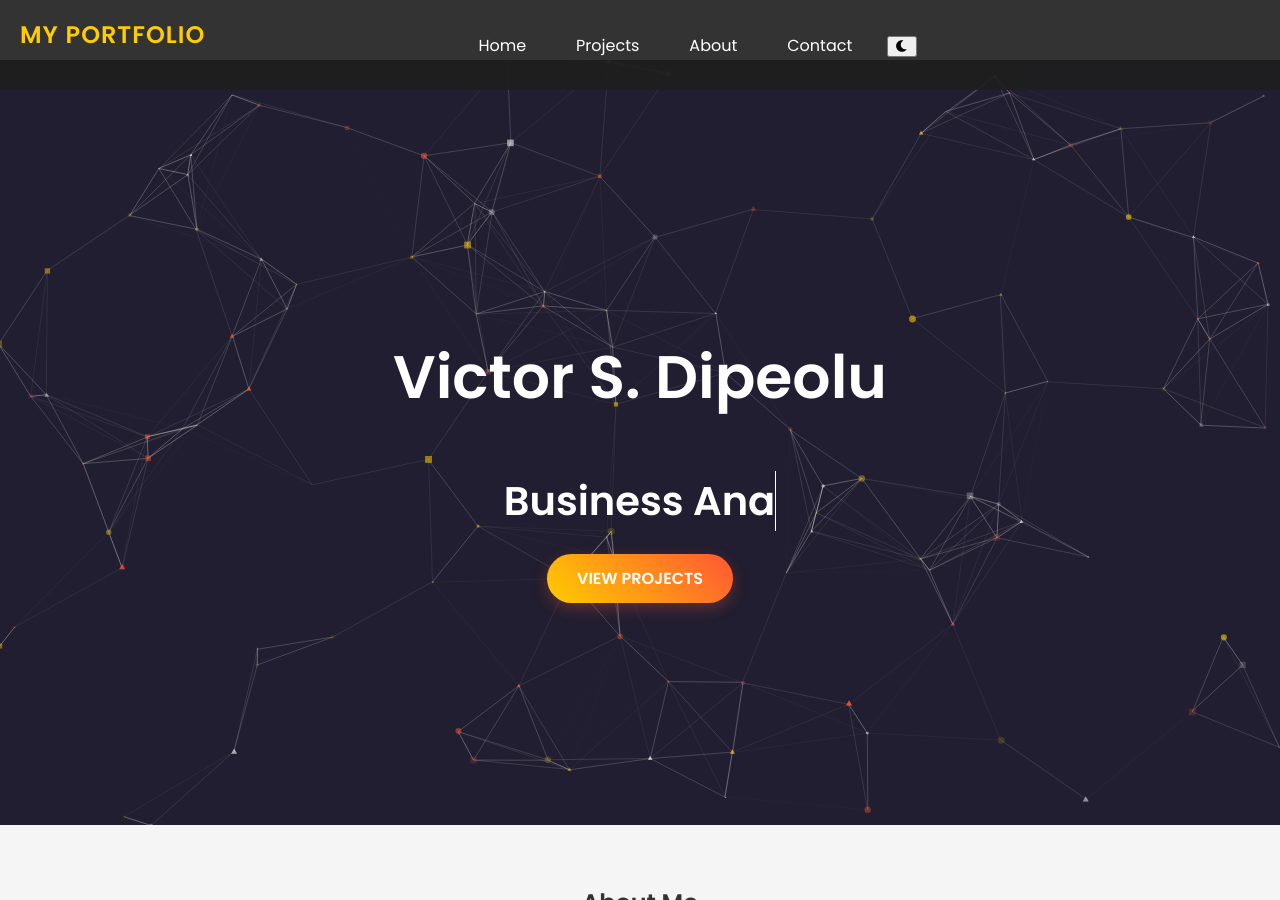
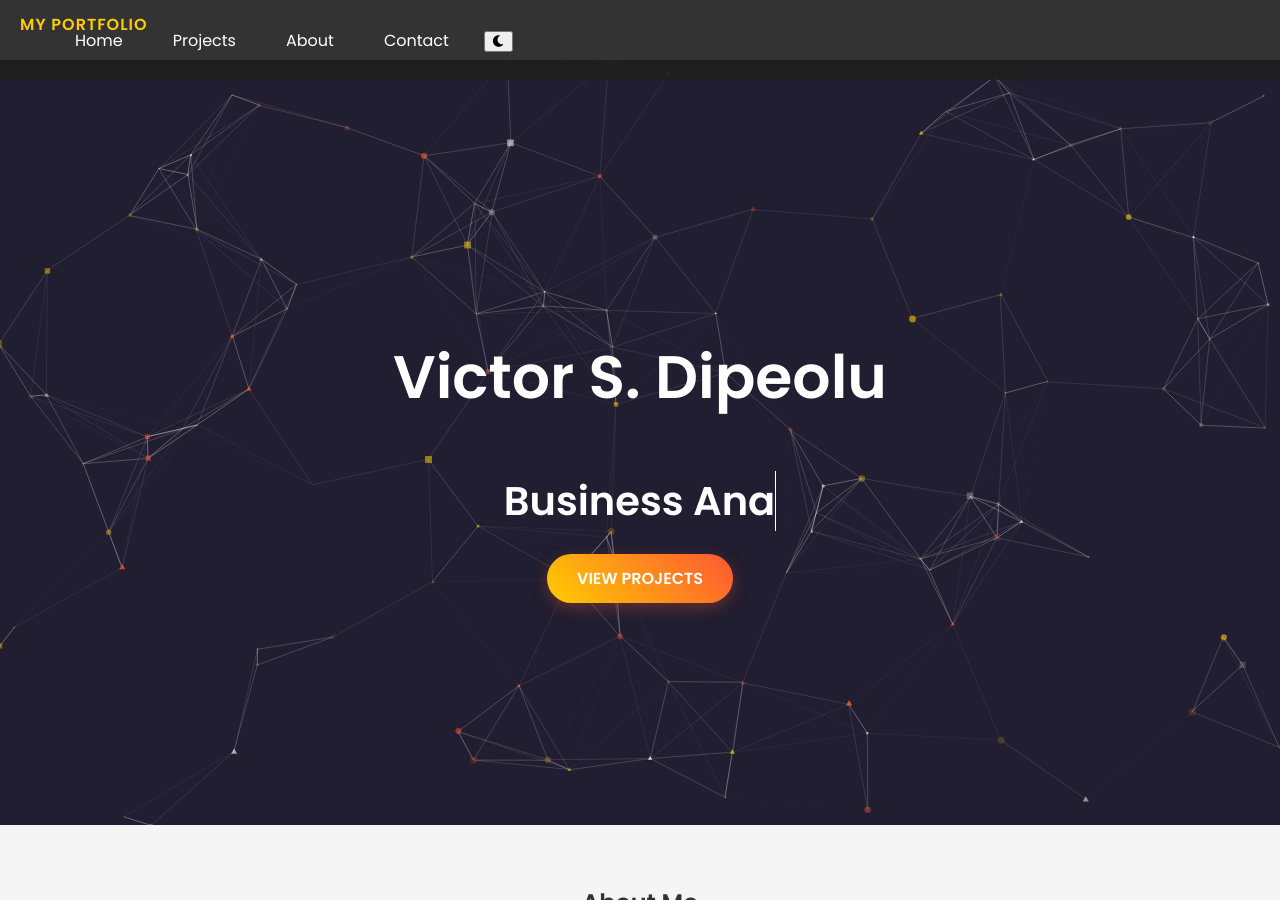
Before and after one commit to Vicmandip1/Portfolio, a Jekyll site: the page index.html, which Jekyll copies as it is, in a window 1280 px wide and 900 px high. Built offline with Jekyll 4.4.1, drawn with Linux system fonts in a browser that asks for light colours; nearby versions of some CDN libraries.

Commit message:
Update index.css

```diff
--- a/assets/styles/index.css
+++ b/assets/styles/index.css
@@ -22,8 +22,8 @@
     background: rgba(30, 30, 30, 0.9);
     display: flex;
     align-items: center;
-    justify-content: center;
-    padding: 15px 30px;
+    justify-content: space-between; /* ✅ Space between logo & menu */
+    padding: 10px 20px;
     z-index: 9999;
 }
 
@@ -52,8 +52,7 @@
 /* ✅ Mobile Navigation */
 @media screen and (max-width: 768px) {
     .navbar {
-        padding: 15px;
-        justify-content: space-between;
+        padding: 10px 15px;
     }
 
     .hamburger-menu {
@@ -93,8 +92,9 @@
 
 /* ✅ Stylish "My Portfolio" Logo */
 .nav-logo {
-    font-size: 24px;
+    font-size: 16px;
     font-weight: bold;
+   flex-grow: 1; /* ✅ Pushes the logo left */
     text-transform: uppercase;
     letter-spacing: 1px;
     color: #ffcc00;
```
